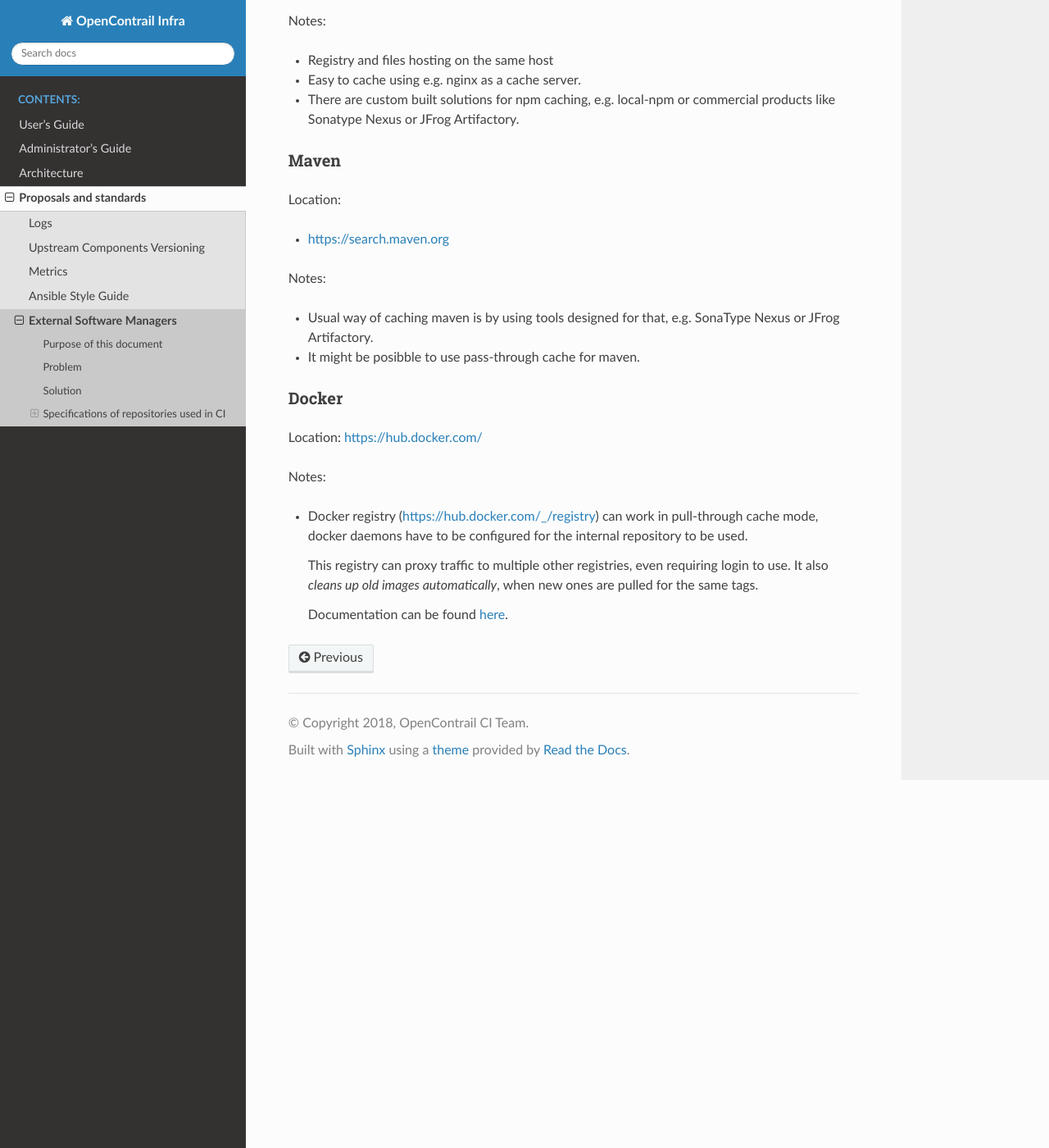
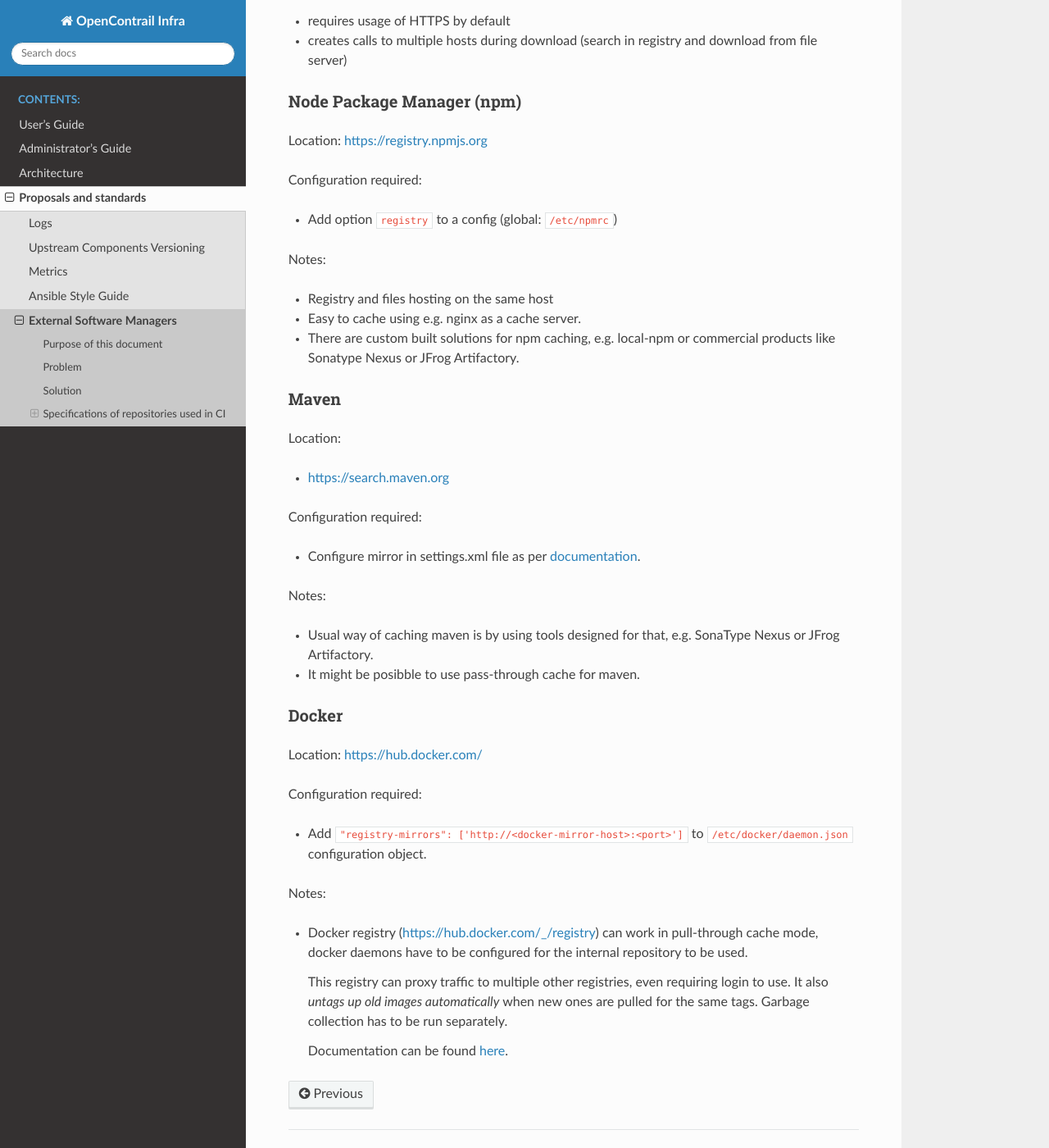
Before and after one commit to wurbanski/contrail-infra-doc, a Sphinx documentation site: the page built from source/rfc/external.rst, in a window 1280 px wide and 1400 px high, scrolled down 1813 px. Shown: the whole window at 82% size. Built offline with Sphinx 7.4.7 and the Read the Docs theme 2.0.0, drawn with Linux system fonts in a browser that asks for light colours; some of the changed text lies outside the part shown.

Commit message:
Add configuration information

```diff
--- a/source/rfc/external.rst
+++ b/source/rfc/external.rst
@@ -1,5 +1,5 @@
 External Software Managers
-=========================
+==========================
 
 Purpose of this document
 ------------------------
@@ -17,6 +17,9 @@ Build system uses many different package managers during the package creation or
 * docker
 
 All of those are calling to the internet instead of using internal, lab-hosted mirrors.
+
+1. Describe the means of mirroring external sources.
+2. Describe the means of using them in CI.
 
 Solution
 --------
@@ -71,6 +74,10 @@ Location:
 
 * https://files.pythonhosted.org (package files)
 
+Configuration required:
+
+* Add option ``index-url`` to a config file (global config located at ``/etc/pip.conf``). Configure as ``trusted-host`` as well.
+
 Notes:
 
 * requires usage of HTTPS by default
@@ -81,6 +88,10 @@ Node Package Manager (npm)
 ^^^^^^^^^^^^^^^^^^^^^^^^^^
 
 Location: https://registry.npmjs.org
+
+Configuration required:
+
+* Add option ``registry`` to a config (global: ``/etc/npmrc``)
 
 Notes:
 
@@ -97,6 +108,10 @@ Location:
 
 * https://search.maven.org
 
+Configuration required:
+
+* Configure mirror in settings.xml file as per `documentation <https://maven.apache.org/guides/mini/guide-multiple-repositories.html>`_.
+
 Notes:
 
 * Usual way of caching maven is by using tools designed for that, e.g. SonaType Nexus or JFrog Artifactory.
@@ -108,10 +123,14 @@ Docker
 
 Location: https://hub.docker.com/
 
+Configuration required:
+
+* Add ``"registry-mirrors": ['http://<docker-mirror-host>:<port>']`` to ``/etc/docker/daemon.json`` configuration object.
+
 Notes:
 
 * Docker registry (https://hub.docker.com/_/registry) can work in pull-through cache mode, docker daemons have to be configured for the internal repository to be used.
 
-  This registry can proxy traffic to multiple other registries, even requiring login to use. It also *cleans up old images automatically*, when new ones are pulled for the same tags.
+  This registry can proxy traffic to multiple other registries, even requiring login to use. It also *untags up old images automatically* when new ones are pulled for the same tags. Garbage collection has to be run separately.
 
   Documentation can be found `here <https://docs.docker.com/registry/recipes/mirror/>`_.
```
